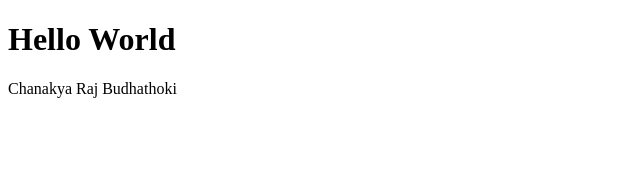
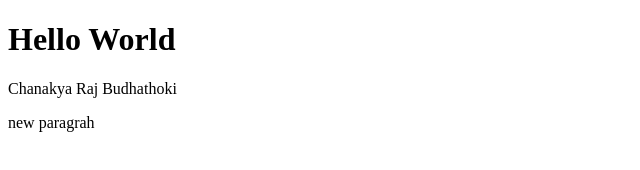
Before and after one commit to chanakya-mauj/website, a plain HTML site: page index.html in a window 1280 px wide. Shown: the whole page, without its empty margins (0-640 px from the left). Drawn offline with Linux system fonts and the light colour scheme.

Commit message:
new paragraph

```diff
--- a/index.html
+++ b/index.html
@@ -7,8 +7,11 @@
     <title>Chanakya's website</title>
 </head>
 <body>
-   <h1>Hello World</h1>
+    <h1>Hello World</h1>
     <p>Chanakya Raj Budhathoki</p>
+    <p>new paragrah</p>
+
+
 
 </body>
 </html>
```
